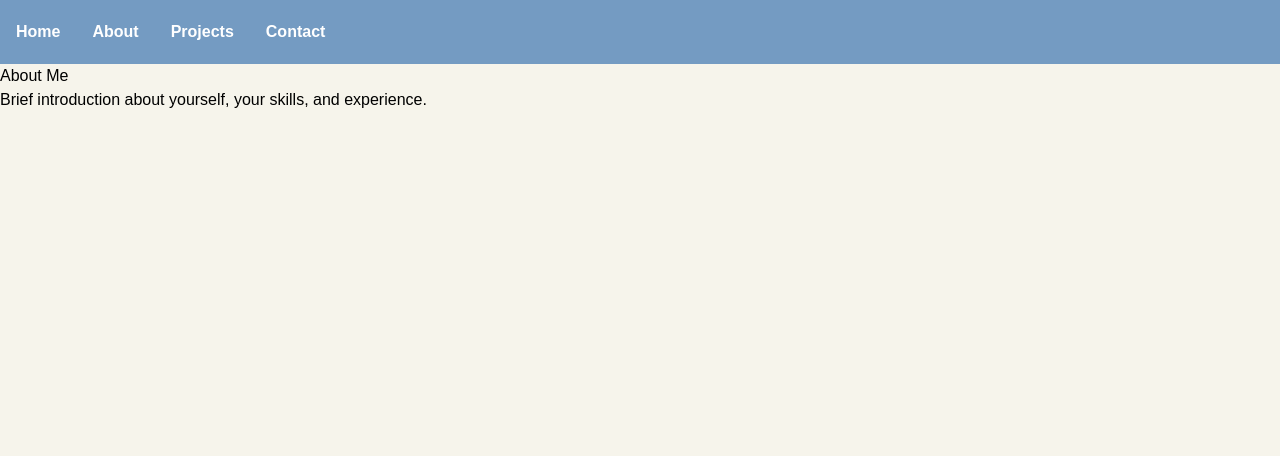
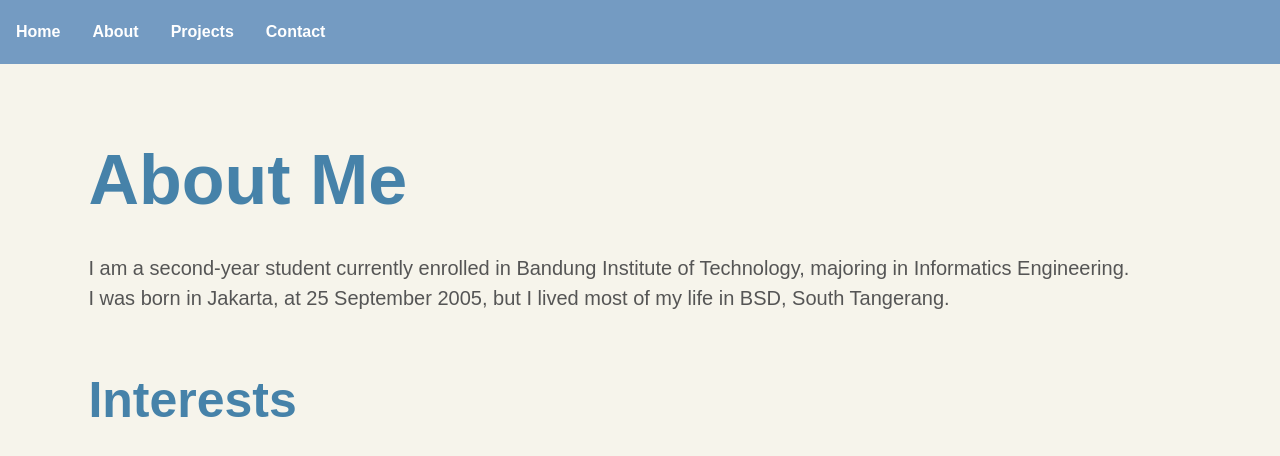
Before and after one commit to TukangLas21/Hands-On, a Next.js app: page /about in a window 1280 px wide. Shown: the top 456 px of the page. Built offline with nearby package versions, Linux system fonts and the light colour scheme.

Commit message:
feat: added more content in about page, refactor: removed unused CSS line

```diff
--- a/app/about/page.tsx
+++ b/app/about/page.tsx
@@ -1,8 +1,19 @@
 export default function About() {
     return (
-      <div>
-        <h1>About Me</h1>
-        <p>Brief introduction about yourself, your skills, and experience.</p>
+      <div className="hero">
+        <div className="about_text">
+          <h1>About Me</h1>
+          <p>
+            I am a second-year student currently enrolled in Bandung Institute of Technology, majoring in Informatics Engineering. <br>
+          </br>
+            I was born in Jakarta, at 25 September 2005, but I lived most of my life in BSD, South Tangerang.
+          </p>
+
+          <h2>Interests</h2>
+          <p></p>
+        </div>
+
+
       </div>
     );
   }
--- a/app/globals.css
+++ b/app/globals.css
@@ -59,11 +59,6 @@ nav {
   align-items: center;
 }
 
-nav ul li {
-  display: inline-block;
-  margin: 10px 20px;
-}
-
 nav a {
   color: #fff;
   margin-right: 1rem;
@@ -123,3 +118,34 @@ nav a:hover {
   bottom: 100px;
   height: 100%;
 }
+
+.about_text {
+  margin-left: 3%;
+  margin-top: 5%;
+}
+
+.about_text h1 {
+  font-size: 70px;
+  color: #4682A9;
+  margin-bottom: 20px;
+  margin-left: 50px;
+  bottom: 50px;
+  font-weight: bold;
+}
+
+.about_text h2 {
+  font-size: 50px;
+  color: #4682A9;
+  margin-bottom: 20px;
+  margin-top: 50px;
+  margin-left: 50px;
+  bottom: 50px;
+  font-weight: bold;
+}
+
+.about_text p {
+  color: #555;
+  margin-left: 50px;
+  bottom: 50px;
+  font-size: 20px;
+}
```
